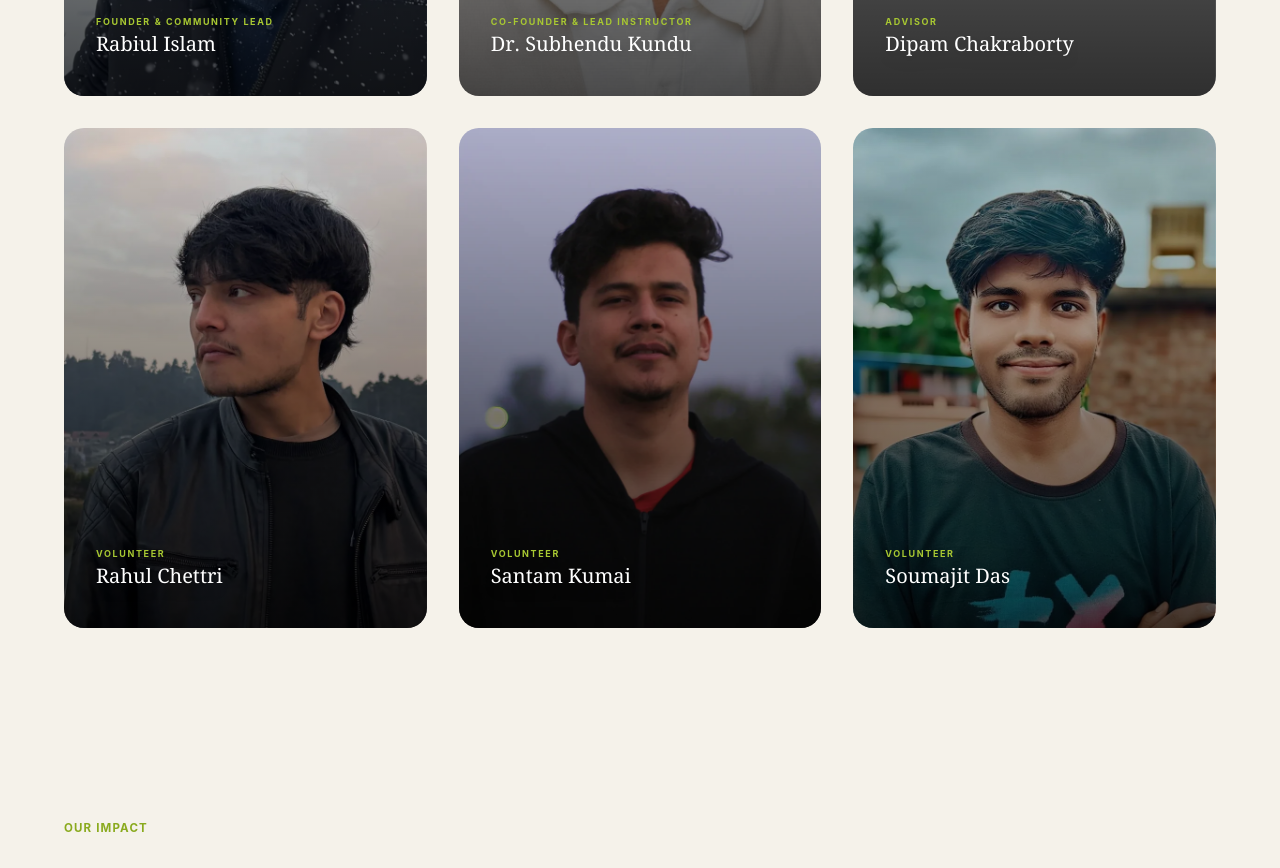
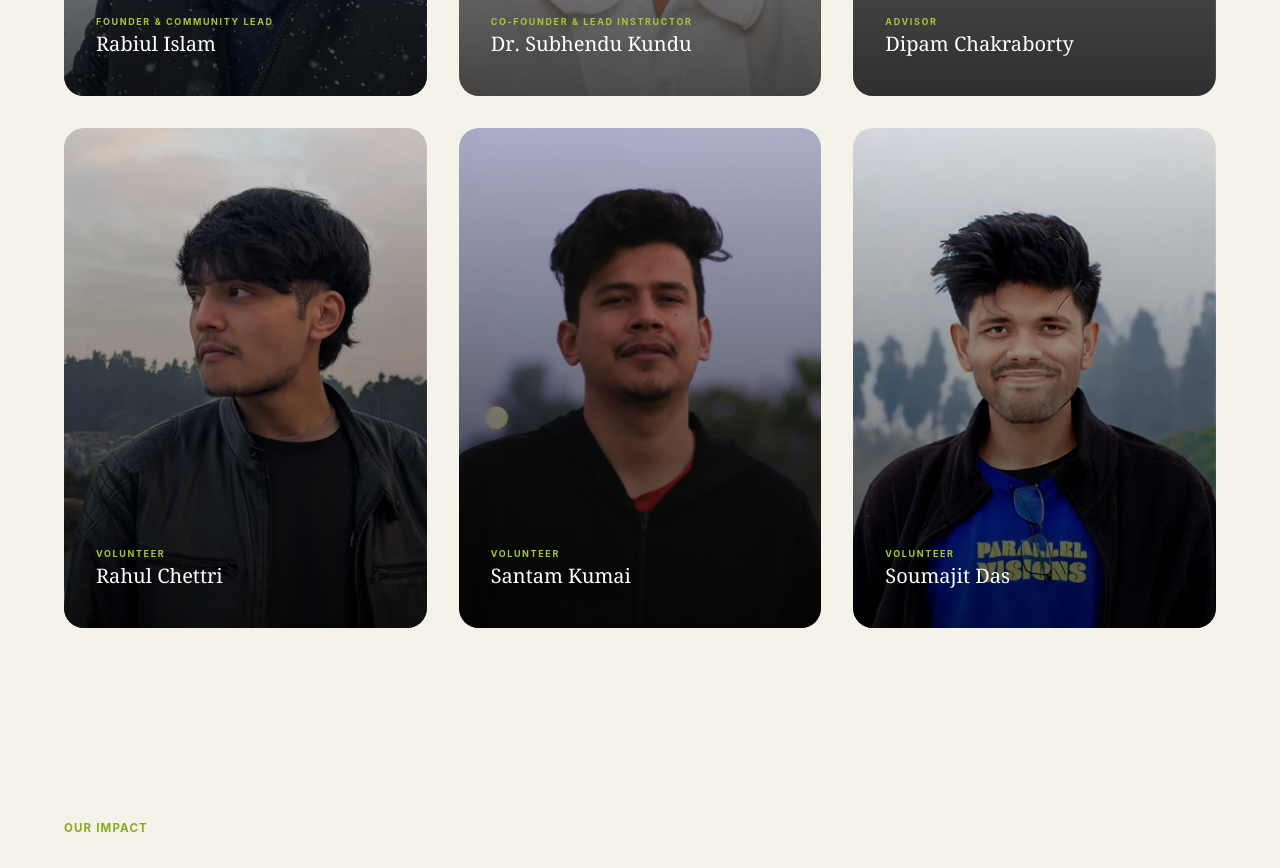
Before and after one commit to Raysin007/rysf, a React (Vite) app: page / in a window 1280 px wide. Shown: the part 3780-4648 px from the top of the page. Built offline with nearby package versions, Linux system fonts and the light colour scheme; grey boxes are pictures that could not be loaded; a web font is replaced by a local one.

Commit message:
refactor: Changed Soumajit's photo

```diff
--- a/src/components/TeamSection.tsx
+++ b/src/components/TeamSection.tsx
@@ -97,7 +97,7 @@ const members: TeamMember[] = [
     roleKey: "team.members.member6.role",
     descKey: "team.members.member6.desc",
     bioKey: "team.members.member6.bio",
-    image: "/soumajit.webp",
+    image: "/soumajit.jpg",
     initials: "KM",
     locationKey: "team.locations.behala_kolkata",
     joinYearKey: "team.year_2026",
```
Also changed, not shown: public/soumajit.jpg (added), public/soumajit.webp (deleted).
